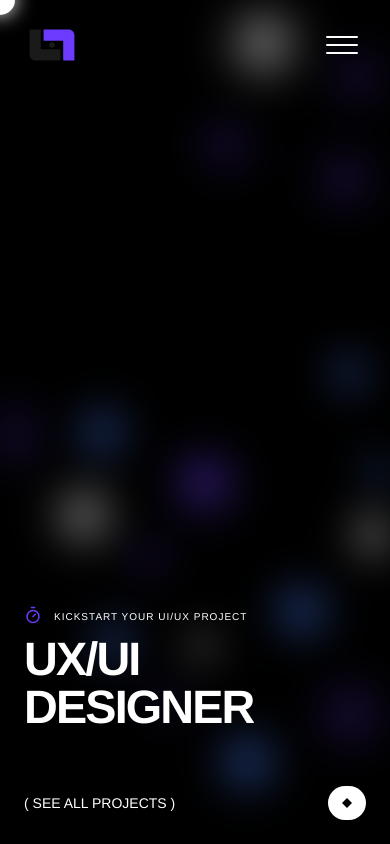
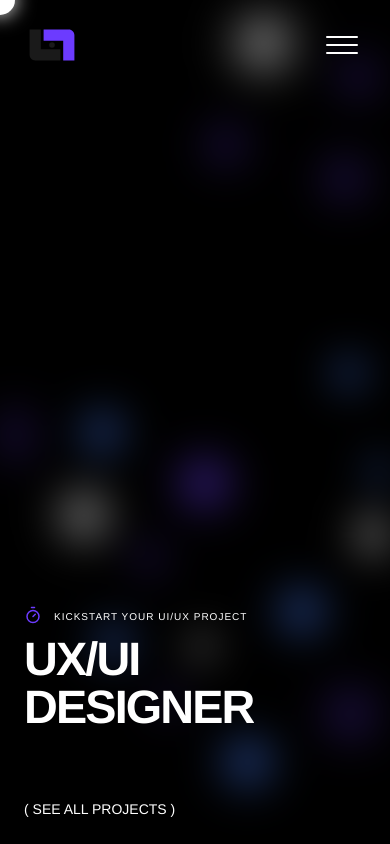
Before and after one commit to Anglakpa11/portfolios, a React (Vite) app: page / in a window 390 px wide. Shown: the top 844 px of the page. Built offline with nearby package versions, Linux system fonts and the light colour scheme.

Commit message:
update code

```diff
--- a/src/sections/Hero.jsx
+++ b/src/sections/Hero.jsx
@@ -146,7 +146,7 @@ export default function Hero() {
           </motion.div>
         </motion.a>
 
-        <div className="h-[34px] md:h-[42px] px-[14px] md:px-[20px] rounded-full bg-white text-black text-[10px] md:text-[14px] flex items-center gap-2 font-bold tracking-tight">
+        <div className="hidden md:flex h-[34px] md:h-[42px] px-[14px] md:px-[20px] rounded-full bg-white text-black text-[10px] md:text-[14px] items-center gap-2 font-bold tracking-tight">
           <svg width="10" height="10" viewBox="0 0 12 12" fill="none" xmlns="http://www.w3.org/2000/svg" className="md:w-[12px] md:h-[12px]">
             <path d="M6 0L12 6L6 12L0 6L6 0Z" fill="black" />
           </svg>
```
